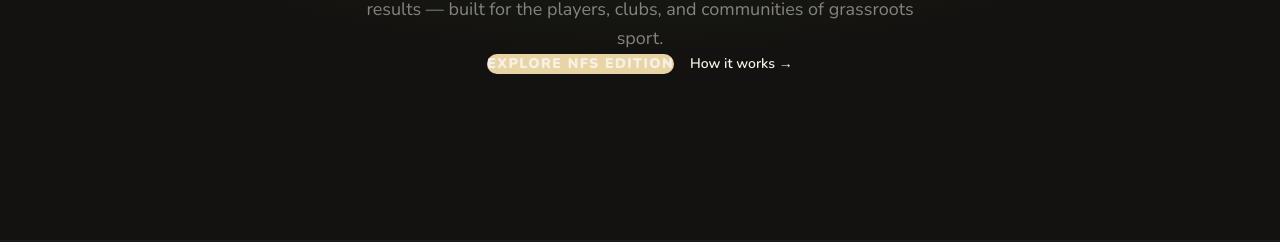
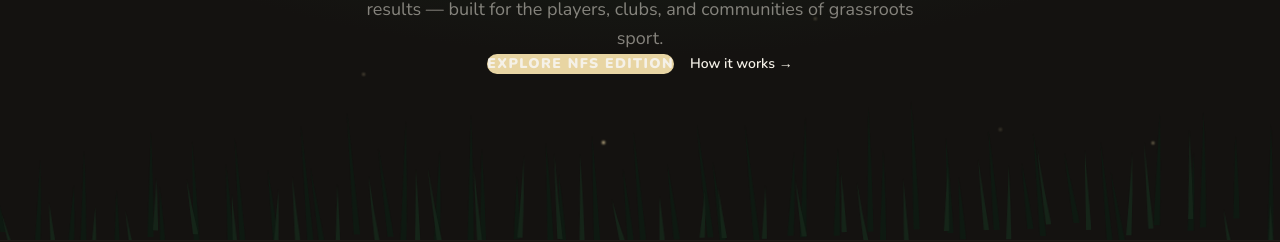
Before and after one commit to N8Nuks/grassrootsfantasy, a Next.js app: page / in a window 1280 px wide. Shown: the part 560-802 px from the top of the page. Built offline with nearby package versions, Linux system fonts and the light colour scheme.

Commit message:
add grass layers to hero

```diff
--- a/app/page.tsx
+++ b/app/page.tsx
@@ -9,6 +9,40 @@ export default function Home() {
       {/* Hero — the brand */}
       <section className="relative flex min-h-screen flex-col items-center justify-center px-6 text-center overflow-hidden grain">
         <div className="absolute inset-0" style={{ background: 'radial-gradient(ellipse 80% 60% at 50% 35%, #1A2E1F 0%, #141210 70%)' }} />
+
+        {/* Grass silhouette layers */}
+        <div className="grass-layer" style={{ zIndex: 1 }}>
+          <svg viewBox="0 0 1440 160" preserveAspectRatio="none" style={{ width: '100%', height: '160px', display: 'block' }}>
+            <g fill="#0E1B12" opacity="0.9">
+              {Array.from({ length: 48 }).map((_, i) => {
+                const x = i * 30 + (i % 3) * 8
+                const h = 60 + ((i * 37) % 70)
+                const lean = ((i * 13) % 14) - 7
+                return <path key={i} className={i % 2 ? 'grass-blade' : 'grass-blade-alt'} style={{ animationDelay: `${(i % 7) * 0.4}s` }} d={`M${x} 160 Q ${x + lean} ${160 - h * 0.6} ${x + lean * 1.6} ${160 - h} Q ${x + lean + 4} ${160 - h * 0.55} ${x + 7} 160 Z`} />
+              })}
+            </g>
+            <g fill="#16261A" opacity="0.95">
+              {Array.from({ length: 36 }).map((_, i) => {
+                const x = i * 40 + 12 + (i % 4) * 5
+                const h = 40 + ((i * 53) % 50)
+                const lean = ((i * 17) % 12) - 6
+                return <path key={i} className={i % 2 ? 'grass-blade-alt' : 'grass-blade'} style={{ animationDelay: `${(i % 5) * 0.6}s` }} d={`M${x} 160 Q ${x + lean} ${160 - h * 0.6} ${x + lean * 1.5} ${160 - h} Q ${x + lean + 3} ${160 - h * 0.5} ${x + 6} 160 Z`} />
+              })}
+            </g>
+          </svg>
+        </div>
+
+        {/* Drifting motes */}
+        {[
+          { left: '12%', size: 3, delay: '0s' },
+          { left: '28%', size: 2, delay: '3.5s' },
+          { left: '47%', size: 3, delay: '7s' },
+          { left: '63%', size: 2, delay: '1.8s' },
+          { left: '78%', size: 3, delay: '5.2s' },
+          { left: '90%', size: 2, delay: '8.6s' },
+        ].map((m, i) => (
+          <span key={i} className="mote" style={{ left: m.left, width: m.size, height: m.size, animationDelay: m.delay }} />
+        ))}
 
         <div className="relative z-10 flex flex-col items-center max-w-3xl mx-auto pt-24 pb-16">
           <div className="opacity-0 animate-fade-up">
```
